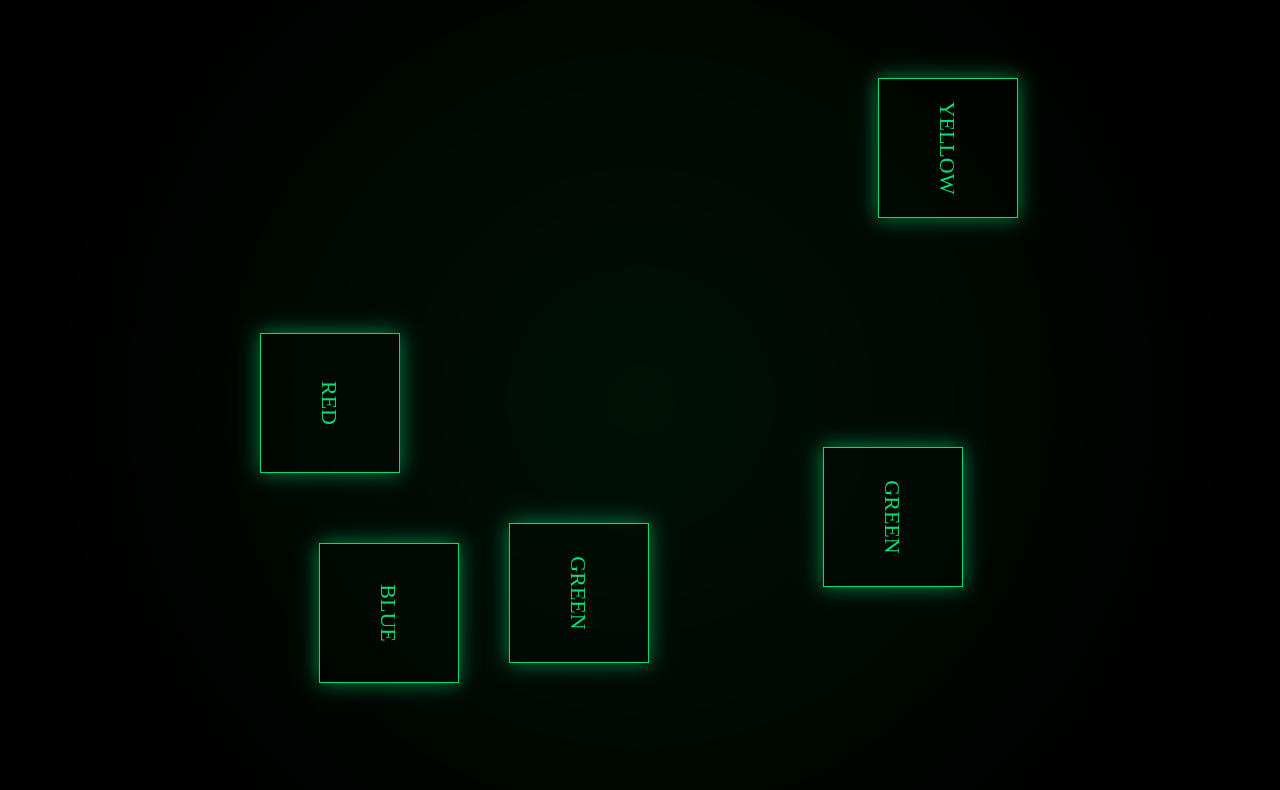
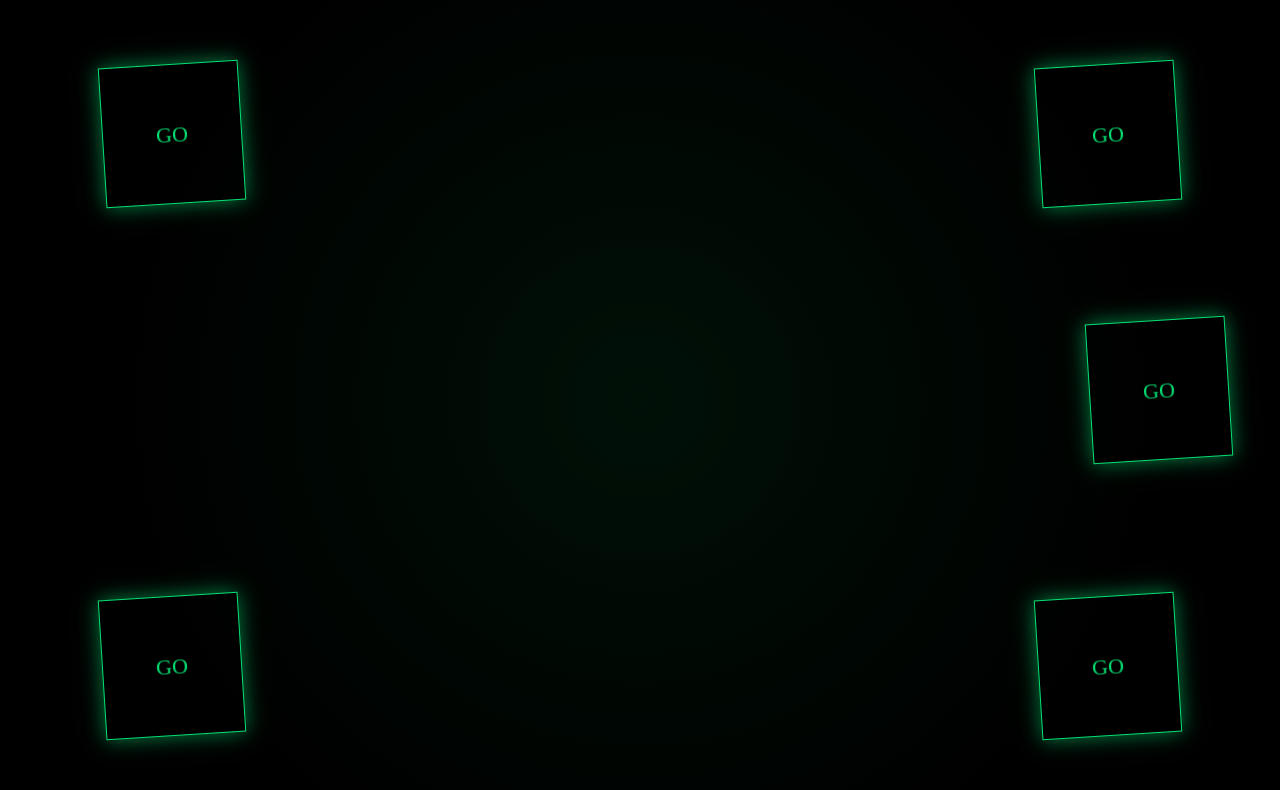
Before and after one commit to manikantac4/SORT_THE_BALLS, a React (Vite) app: page /loading in a window 1280 px wide. Shown: the top 790 px of the page. Built offline with nearby package versions, Linux system fonts and the light colour scheme.

Commit message:
Refactor Loading component and improve animations

```diff
--- a/src/Loading.jsx
+++ b/src/Loading.jsx
@@ -3,9 +3,20 @@ import { useNavigate } from "react-router-dom"
 
 
 
-const words = ["READY", "GET", "SET", "GO"]
+const phases = ["READY", "GET", "SET", "GO"]
 
-const colors = ["GREEN", "BLUE", "RED", "WHITE", "YELLOW"]
+
+
+/* fixed positions around screen */
+const boxPositions = [
+
+  { top: "8%", left: "8%" },       // top left
+  { bottom: "8%", left: "8%" },    // bottom left
+  { top: "8%", right: "8%" },      // top right
+  { bottom: "8%", right: "8%" },   // bottom right
+  { top: "40%", right: "4%" }      // mid right
+
+]
 
 
 
@@ -13,15 +24,13 @@ export default function Loading() {
 
   const navigate = useNavigate()
 
-  const [phase, setPhase] = useState(0)
-
-  const [showBoxes, setShowBoxes] = useState(false)
+  const [phaseIndex, setPhaseIndex] = useState(0)
 
   const gunSound = useRef(null)
 
 
 
-  /* inject keyframes dynamically */
+  /* inject animations */
   useEffect(() => {
 
     const style = document.createElement("style")
@@ -33,14 +42,14 @@ export default function Loading() {
         to { transform: rotate(360deg); }
       }
 
-      @keyframes glowPulse {
-        0% { opacity: 0.2; transform: scale(1); }
-        100% { opacity: 0.5; transform: scale(1.2); }
+      @keyframes bgGlow {
+        0% { opacity: 0.15; }
+        100% { opacity: 0.35; }
       }
 
-      @keyframes wordAppear {
-        0% { opacity: 0; transform: translate(-50%, -60%) scale(0.8); }
-        100% { opacity: 1; transform: translate(-50%, -50%) scale(1); }
+      @keyframes textFade {
+        0% { opacity: 0; transform: scale(0.7); }
+        100% { opacity: 1; transform: scale(1); }
       }
 
     `
@@ -53,36 +62,38 @@ export default function Loading() {
 
 
 
-  /* sound and phase control */
+  /* phase sequence */
   useEffect(() => {
 
     gunSound.current = new Audio("/sounds/gun.mp3")
 
-    let i = 0
+    let index = 0
 
     const interval = setInterval(() => {
 
-      if (i < 4) {
+      if (index < phases.length) {
 
-        setPhase(i)
+        setPhaseIndex(index)
 
         gunSound.current.currentTime = 0
         gunSound.current.play().catch(()=>{})
 
-        i++
+        index++
 
       }
       else {
 
         clearInterval(interval)
 
-        setTimeout(() => setShowBoxes(true), 500)
+        setTimeout(() => {
 
-        setTimeout(() => navigate("/game"), 5000)
+          navigate("/game")
+
+        }, 1000)
 
       }
 
-    }, 1000)
+    }, 1500)
 
     return () => clearInterval(interval)
 
@@ -94,98 +105,25 @@ export default function Loading() {
 
     <div className="fixed inset-0 bg-black overflow-hidden">
 
-      {/* dynamic dark green glow background */}
+      {/* dynamic dark green background glow */}
       <div
         className="absolute inset-0"
         style={{
           background:
-            "radial-gradient(circle at center, rgba(0,255,100,0.15), black 70%)",
-          animation: "glowPulse 3s infinite alternate"
+            "radial-gradient(circle at center, rgba(0,255,120,0.2), black 70%)",
+          animation: "bgGlow 3s infinite alternate"
         }}
       />
 
 
-      {/* READY GET SET GO text */}
-      {!showBoxes && (
+
+      {/* 5 spinning boxes always visible */}
+      {boxPositions.map((pos, i) => (
 
         <div
-          className="absolute text-green-400"
-          style={{
-            top: "50%",
-            left: "50%",
-            transform: "translate(-50%, -50%)",
-            fontSize: "80px",
-            fontFamily: "Times New Roman",
-            letterSpacing: "12px",
-            animation: "wordAppear 0.5s ease"
-          }}
-        >
-
-          {words[phase]}
-
-        </div>
-
-      )}
-
-
-      {/* spinning boxes */}
-      {showBoxes && (
-
-        <>
-          {Array.from({ length: 5 }).map((_, i) => (
-            <SpinBox key={i} />
-          ))}
-        </>
-
-      )}
-
-    </div>
-
-  )
-
-}
-
-
-
-/* ================= SPIN BOX ================= */
-
-function SpinBox() {
-
-  const [text, setText] = useState(colors[0])
-
-  const [position] = useState({
-    x: Math.random() * window.innerWidth * 0.8,
-    y: Math.random() * window.innerHeight * 0.8
-  })
-
-
-
-  useEffect(() => {
-
-    const interval = setInterval(() => {
-
-      setText(
-        colors[
-          Math.floor(Math.random() * colors.length)
-        ]
-      )
-
-    }, 150)
-
-    setTimeout(() => clearInterval(interval), 2500)
-
-  }, [])
-
-
-
-  return (
-
-    <div
+          key={i}
           className="absolute border border-green-400 flex items-center justify-center text-green-400"
           style={{
-
-        left: position.x,
-        top: position.y,
 
             width: "140px",
             height: "140px",
@@ -195,12 +133,24 @@ function SpinBox() {
 
             animation: "spinBox 2s linear infinite",
 
-        boxShadow: "0 0 20px rgba(0,255,136,0.5)"
+            boxShadow: "0 0 20px rgba(0,255,136,0.5)",
+
+            ...pos
 
           }}
         >
 
-      {text}
+          <div
+            style={{
+              animation: "textFade 0.3s ease"
+            }}
+          >
+            {phases[Math.min(phaseIndex, phases.length - 1)]}
+          </div>
+
+        </div>
+
+      ))}
 
     </div>
 
```
Lines whose indentation alone changed are shown as unchanged.
